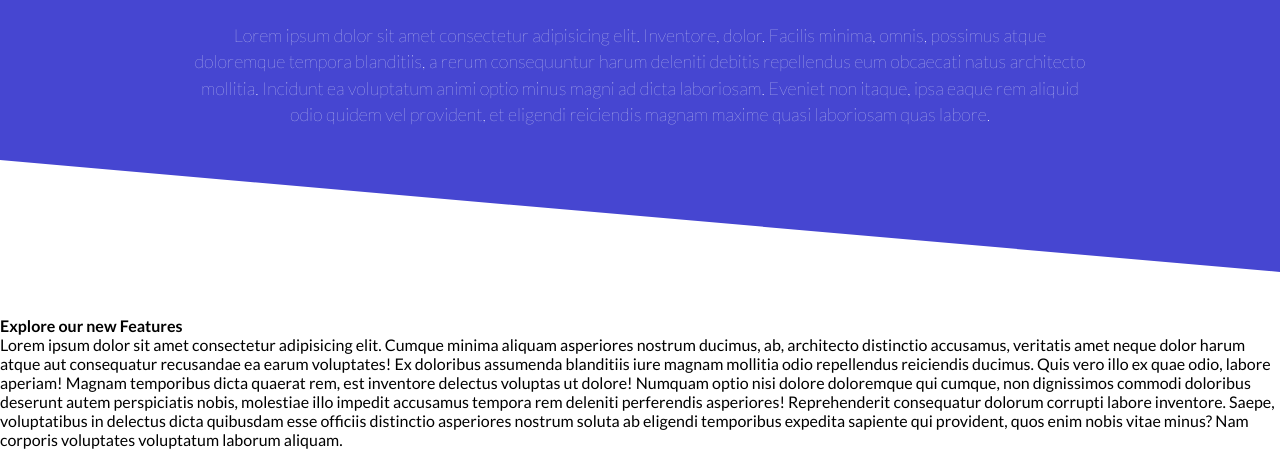
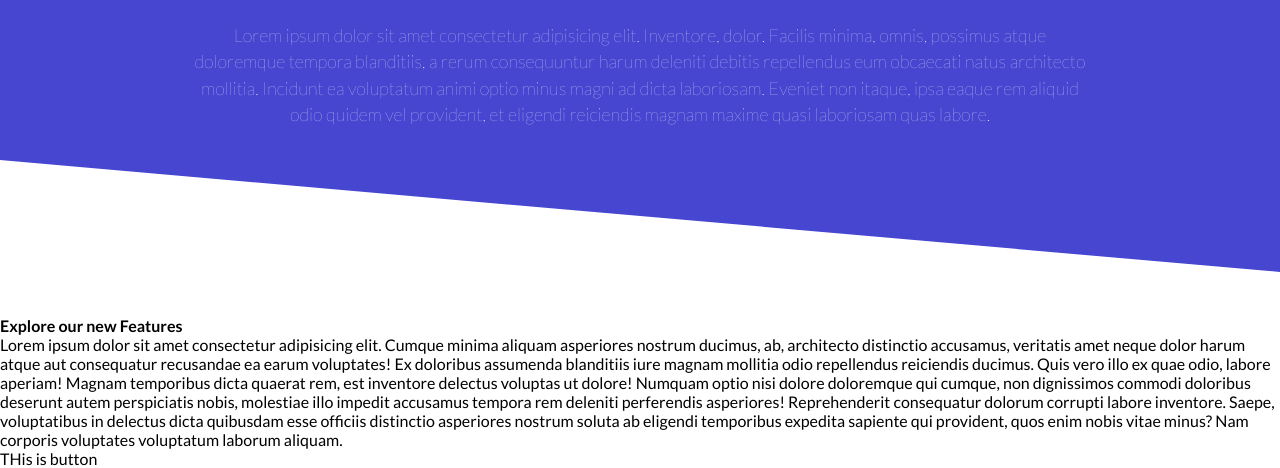
Before and after one commit to nikolamrsic/landing, a website: page index.html in a window 1280 px wide. Shown: the part 661-1129 px from the top of the page. Drawn offline with Linux system fonts and the light colour scheme.

Commit message:
added button

```diff
--- a/index.html
+++ b/index.html
@@ -61,7 +61,8 @@
          Ex doloribus assumenda blanditiis iure magnam mollitia odio repellendus reiciendis ducimus. Quis vero illo ex quae odio, labore aperiam! Magnam temporibus dicta quaerat rem, est inventore delectus voluptas ut dolore!
          Numquam optio nisi dolore doloremque qui cumque, non dignissimos commodi doloribus deserunt autem perspiciatis nobis, molestiae illo impedit accusamus tempora rem deleniti perferendis asperiores! Reprehenderit consequatur dolorum corrupti labore inventore.
          Saepe, voluptatibus in delectus dicta quibusdam esse officiis distinctio asperiores nostrum soluta ab eligendi temporibus expedita sapiente qui provident, quos enim nobis vitae minus? Nam corporis voluptates voluptatum laborum aliquam.</p>
-     </div>
+         <button>THis is button</button>
+        </div>
 
 
   </body>
```
